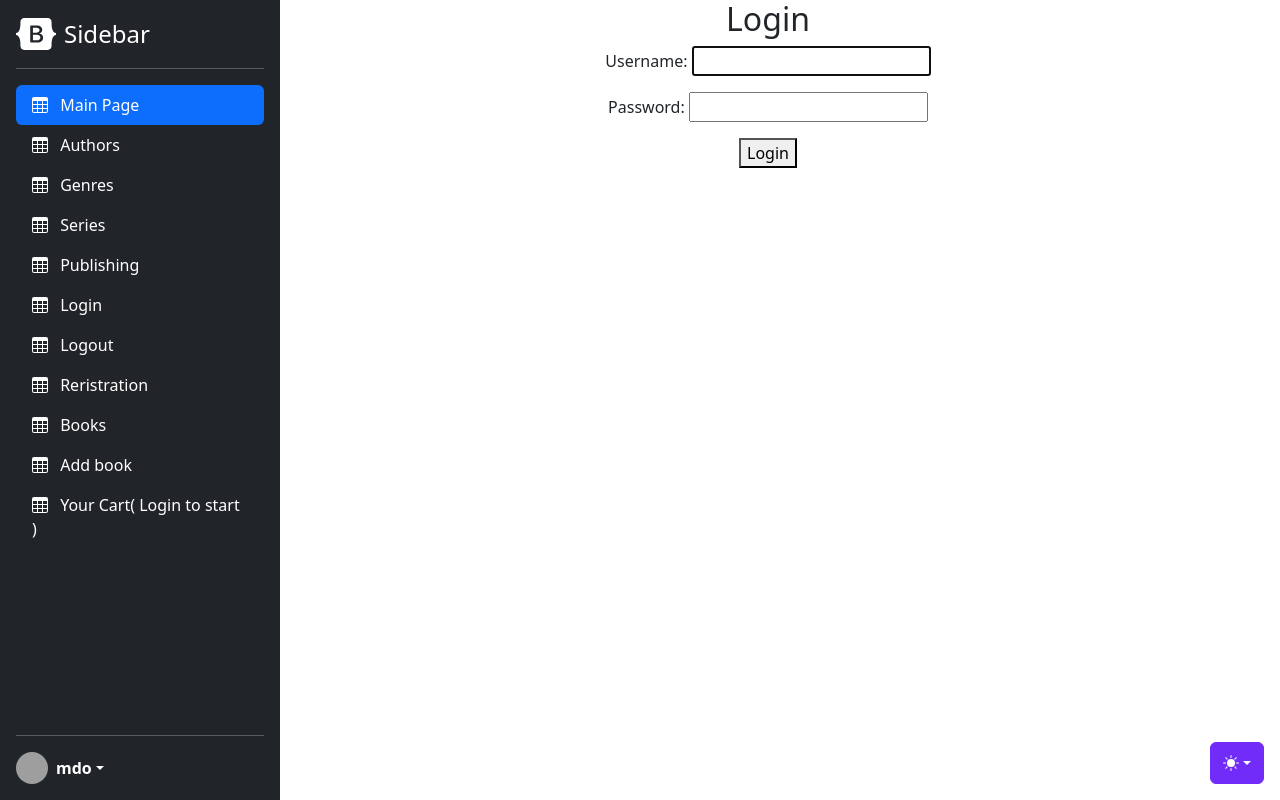
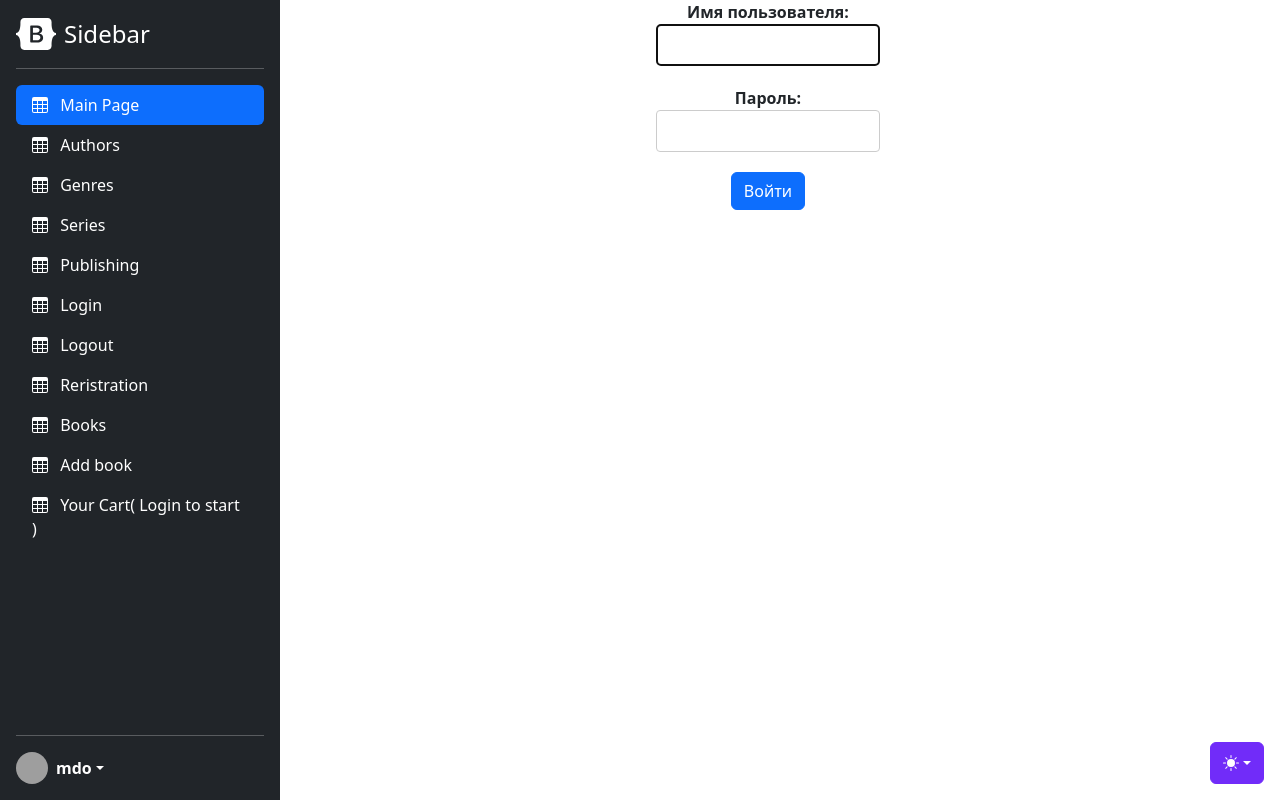
Before and after one commit to SergeyDeryabin19/shop_proj, a Django app: page /staff/login/ in a window 1280 px wide. Run offline with Django 4.2, Linux system fonts and the light colour scheme; some libraries are stand-ins or nearby versions; grey boxes are pictures that could not be loaded.

Commit message:
little login fix

```diff
--- a/src/staff/templates/auntification/login.html
+++ b/src/staff/templates/auntification/login.html
@@ -1,12 +1,50 @@
 {% extends 'base.html' %}
+{% block head %}
+<style>
+  .form-group {
+      margin-bottom: 20px;
+  }
+
+  label {
+      display: block;
+      font-weight: bold;
+  }
+
+  input[type="text"],
+  input[type="password"] {
+      width: 25%;
+      padding: 8px;
+      border: 1px solid #ccc;
+      border-radius: 4px;
+      box-sizing: border-box;
+  }
+
+  button {
+      padding: 10px 20px;
+      background-color: #4CAF50;
+      color: white;
+      border: none;
+      border-radius: 4px;
+      cursor: pointer;
+  }
+
+  button:hover {
+      background-color: #45a049;
+  }
+</style>
+
+{% endblock head %}
 {% block body %}
-<h2>Login</h2>
-{% if form.errors %}
-<p>Your username and password didn't match. Please try again.</p>
-{% endif %}
 <form method="post">
-{% csrf_token %}
-{{ form.as_p }}
-<button type="submit">Login</button>
+    {% csrf_token %}
+    <div class="form-group">
+        <label for="{{ form.username.id_for_label }}">Имя пользователя:</label>
+        {{ form.username }}
+    </div>
+    <div class="form-group">
+        <label for="{{ form.password.id_for_label }}">Пароль:</label>
+        {{ form.password }}
+    </div>
+    <button class="btn btn-primary" type="submit">Войти</button>
 </form>
 {% endblock %}
--- a/src/staff/urls.py
+++ b/src/staff/urls.py
@@ -6,7 +6,7 @@ from . import views
 
 app_name = 'staff'
 urlpatterns = [
-    path("login/", views.CustomLoginView.as_view(), name='login.html'),
-    path("logout/", views.CustomLogoutView.as_view(), name='logout.html'),
-    path('signup/', views.SignUpView.as_view(), name='signup.html'),
+    path("login/", views.CustomLoginView.as_view(), name='login'),
+    path("logout/", views.CustomLogoutView.as_view(), name='logout'),
+    path('signup/', views.SignUpView.as_view(), name='signup'),
 ]
--- a/src/staff/views.py
+++ b/src/staff/views.py
@@ -5,32 +5,22 @@ from django.urls import reverse_lazy
 from django.contrib.auth.models import User
 from directories import views
 from django.shortcuts import redirect
+from django.contrib.auth.forms import UserCreationForm
+from django.urls import reverse_lazy
+from django.views import generic
+
+#Login
+class CustomLoginView(LoginView):
+    template_name = 'auntification/login.html'
 
 
-# Create your views here.
-
-class CustomLoginView(LoginView):
-   template_name = 'auntification/login.html'
-   # form_class = AuthenticationForm
-   # success_url = reverse_lazy('homepage:success.html')
-
-   # def form_valid(self, form):
-   #    response = super().form_valid(form)
-   #    next_url = self.request.GET.get('next', reverse_lazy('home'))
-   #    if self.request.user.is_authenticated:
-   #       next_url += f'?logged_in=True'
-   #       return redirect(next_url)
+#Logout
+class CustomLogoutView(LogoutView):
+    template_name = 'auntification/logout.html'
 
 
-
-
-class CustomLogoutView(LogoutView):
-   template_name = 'auntification/logout.html'
-   # success_url = reverse_lazy('success.html')
-   # next_page = 'success.html'
-
-class SignUpView(CreateView):
-    model = User
+#Signup
+class SignUpView(generic.CreateView):
+    form_class = UserCreationForm
+    success_url = reverse_lazy('staff:login')
     template_name = 'auntification/signup.html'
-    fields = ['username', 'email', 'password']
-    success_url = reverse_lazy('success.html')
--- a/src/templates/base.html
+++ b/src/templates/base.html
@@ -267,7 +267,7 @@
         {% else %}
           <!-- если пользователь не авторизован, отображаем ссылку "Login" -->
           <li>
-            <a href="{% url 'staff:login.html' %}" class="nav-link text-white">
+            <a href="{% url 'staff:login' %}" class="nav-link text-white">
               <svg class="bi pe-none me-2" width="16" height="16"><use xlink:href="#table"></use></svg>
               Login
             </a>
@@ -280,13 +280,13 @@
           </a>
         </li> {% endcomment %}
         <li>
-          <a href="{% url 'staff:logout.html' %}" class="nav-link text-white">
+          <a href="{% url 'staff:logout' %}" class="nav-link text-white">
             <svg class="bi pe-none me-2" width="16" height="16"><use xlink:href="#table"></use></svg>
             Logout
           </a>
         </li>
         <li>
-          <a href="{% url 'staff:signup.html' %}" class="nav-link text-white">
+          <a href="{% url 'staff:signup' %}" class="nav-link text-white">
             <svg class="bi pe-none me-2" width="16" height="16"><use xlink:href="#table"></use></svg>
             Reristration
           </a>
```
Also changed, not shown: src/staff/templates/auntification/signup.html (+76 -0 lines).
